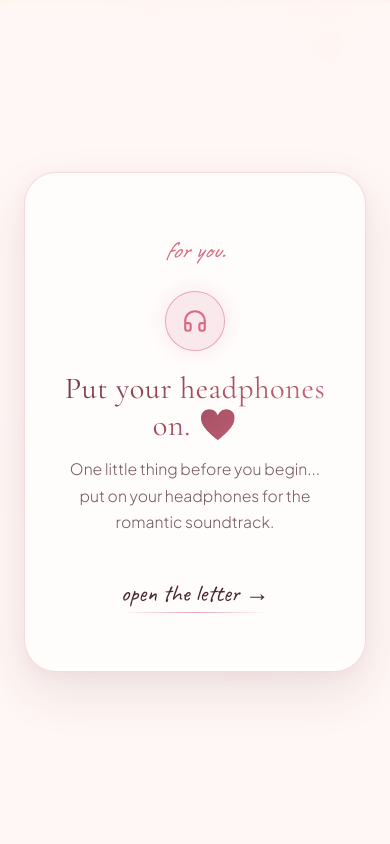
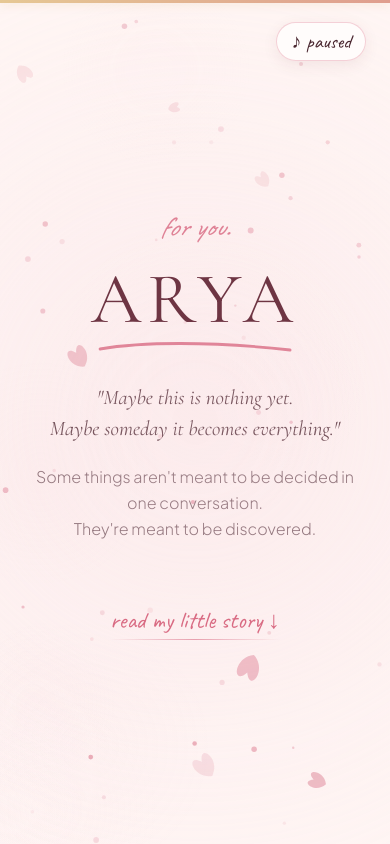
Before and after one commit to sidsahu4570-droid/Arya, a React (Vite) app: page / in a window 390 px wide. Shown: the top 844 px of the page. Built offline with nearby package versions, Linux system fonts and the light colour scheme; a web font is replaced by a local one.

Commit message:
Remove headphones popup modal so site opens directly to hero section

```diff
--- a/src/App.jsx
+++ b/src/App.jsx
@@ -1,9 +1,7 @@
-import React, { useState } from 'react';
-import { AnimatePresence } from 'framer-motion';
+import React from 'react';
 import StarfieldCanvas from './components/StarfieldCanvas';
 import AudioPlayerToggle from './components/AudioPlayerToggle';
 import ScrollProgress from './components/ScrollProgress';
-import HeadphonesIntroModal from './components/HeadphonesIntroModal';
 
 // Import CSS
 import './styles/global.css';
@@ -30,31 +28,16 @@ import FinalLetterSection from './sections/FinalLetterSection';
 import ClosingMomentSection from './sections/ClosingMomentSection';
 
 export default function App() {
-  const [showIntroModal, setShowIntroModal] = useState(true);
-  const [autoStartAudio, setAutoStartAudio] = useState(false);
-
-  const handleEnterExperience = () => {
-    setShowIntroModal(false);
-    setAutoStartAudio(true);
-  };
-
   return (
     <main style={{ position: 'relative', minHeight: '100vh', overflowX: 'hidden' }}>
-      {/* Headphones Intro Modal */}
-      <AnimatePresence>
-        {showIntroModal && (
-          <HeadphonesIntroModal onEnter={handleEnterExperience} />
-        )}
-      </AnimatePresence>
-
-      {/* Background Starfield Canvas */}
+      {/* Background Romantic Sunlight Canvas */}
       <StarfieldCanvas />
 
       {/* Top Scroll Indicator */}
       <ScrollProgress />
 
       {/* Top-Right Audio Player Controls */}
-      <AudioPlayerToggle autoStart={autoStartAudio} />
+      <AudioPlayerToggle />
 
       {/* Main Experience Flow (17 Sections) */}
       <HeroSection />
@@ -82,12 +65,12 @@ export default function App() {
           padding: '2.5rem 1rem',
           color: 'var(--text-muted)',
           fontSize: '0.85rem',
-          borderTop: '1px solid rgba(230, 200, 148, 0.08)',
+          borderTop: '1px solid rgba(217, 107, 131, 0.15)',
           position: 'relative',
           zIndex: 2
         }}
       >
-        <p className="font-serif" style={{ fontSize: '1rem', color: 'var(--accent-gold-light)' }}>
+        <p className="font-serif" style={{ fontSize: '1rem', color: 'var(--accent-rose)' }}>
           Made with care by Siddharth for Arya • {new Date().getFullYear()}
         </p>
       </footer>
```
